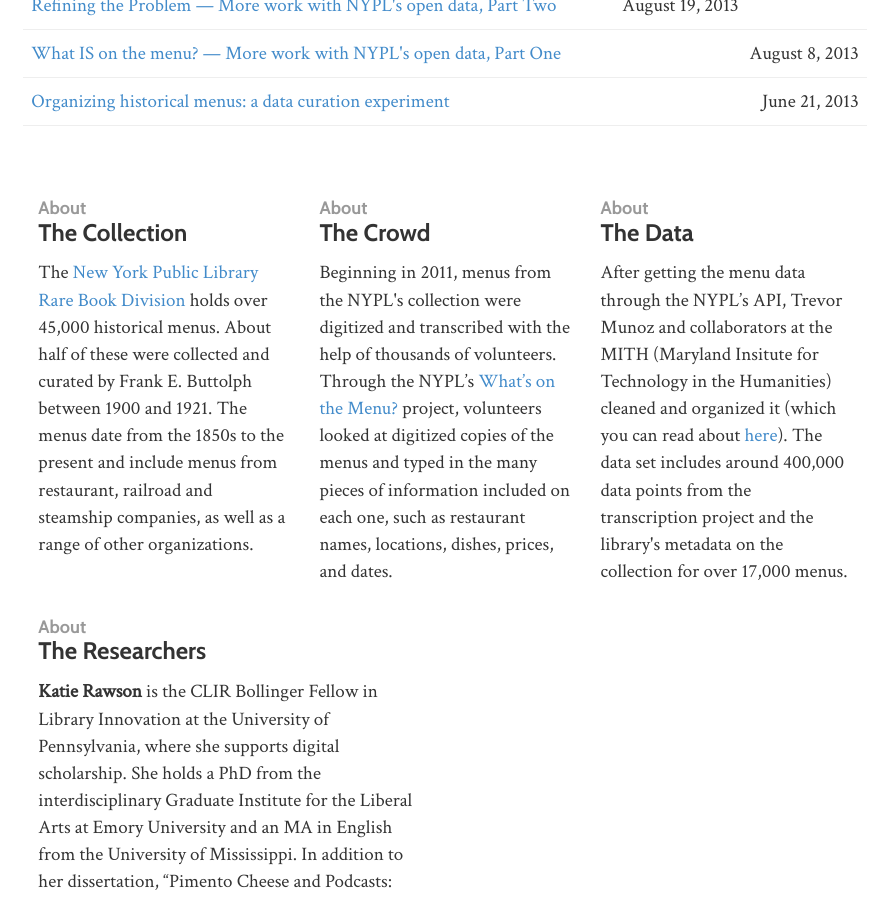
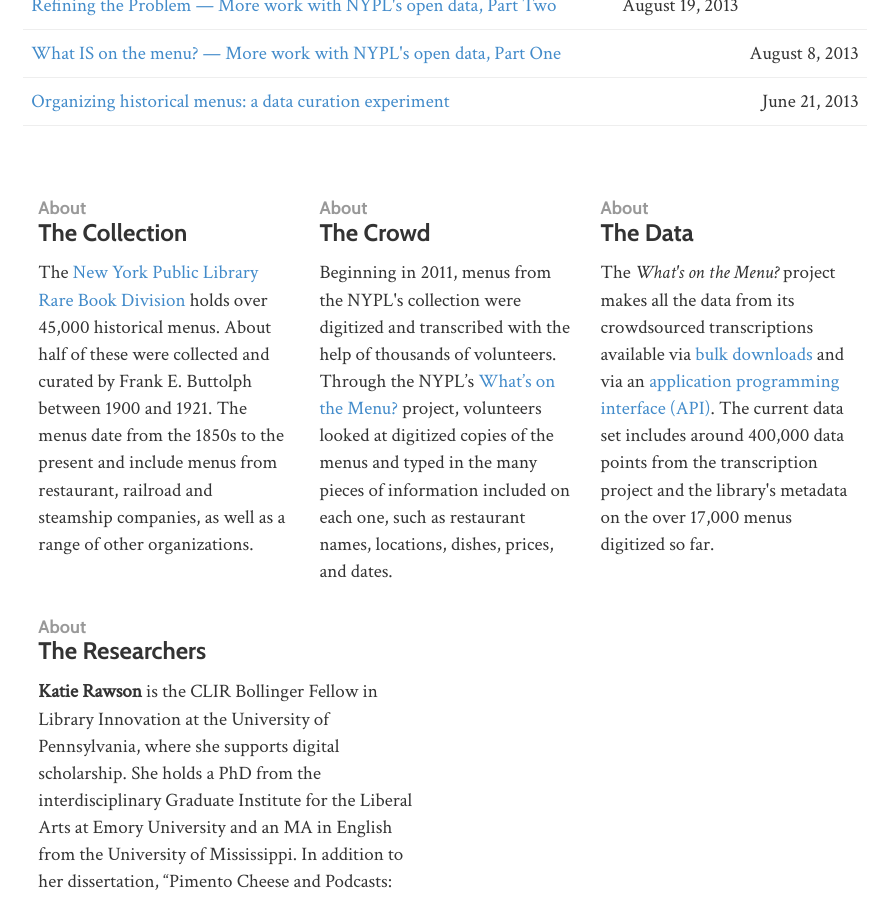
Before and after one commit to public-fare/menus-site, a Jekyll site: the page built from index.html, in a window 1280 px wide and 900 px high, scrolled down 544 px. Shown: the whole window, without its empty margins (195-1084 px from the left). Built offline with Jekyll 4.4.1, drawn with Linux system fonts in a browser that asks for light colours; nearby versions of some CDN libraries.

Commit message:
New about the data text

```diff
--- a/index.html
+++ b/index.html
@@ -74,7 +74,7 @@ layout: default
             <small>About</small><br />
             The Data
             </h4>
-            <p>After getting the menu data through the NYPL’s API, Trevor Munoz and collaborators at the MITH (Maryland Insitute for Technology in the Humanities) cleaned and organized it (which you can read about <a href="http://www.trevormunoz.com/notebook/2013/08/08/what-is-on-the-menu-more-work-with-nypl-open-data-part-one.html">here</a>).   The data set includes around 400,000 data points from the transcription project and the library's metadata on the collection for over 17,000 menus.</p>
+            <p>The <em>What's on the Menu?</em> project makes all the data from its crowdsourced transcriptions available via <a href="http://menus.nypl.org/data">bulk downloads</a> and via an <a href="http://nypl.github.io/menus-api/">application programming interface (API)</a>. The current data set includes around 400,000 data points from the transcription project and the library's metadata on the over 17,000 menus digitized so far.</p>
         </div>
     </section>
 
```
